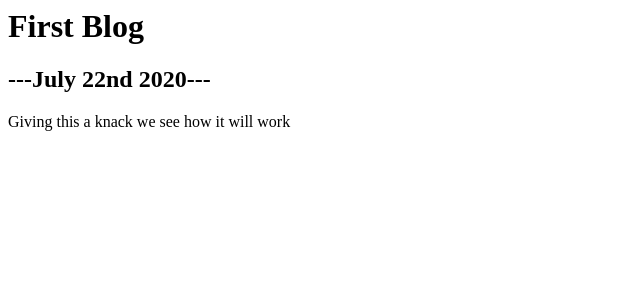
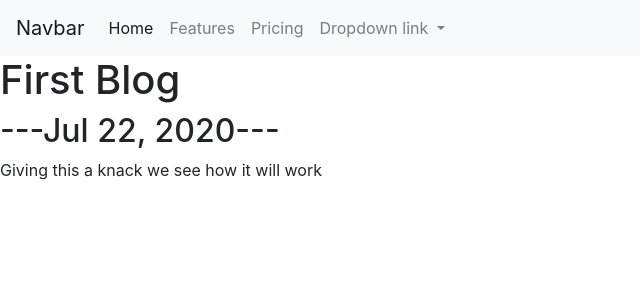
Before and after one commit to OkothOuko/django_profile, a Django app: page /blog/1/ in a window 1280 px wide. Shown: the top 300 px of the page, without its empty margins (0-640 px from the left). Run offline with Django 3.2, Linux system fonts and the light colour scheme; data comes from the database, SQL or seed files in the repository; some libraries are stand-ins or nearby versions.

Commit message:
setup done

```diff
--- a/profile/blog/templates/blog/detail.html
+++ b/profile/blog/templates/blog/detail.html
@@ -1,5 +1,11 @@
+{% extends 'portfolio/base.html' %}
+
+{% block content %}
+
 <h1>{{ blog.title }}</h1>
 
-<h2>---{{ blog.date|date:'F jS Y' }}---</h2>
+<h2>---{{ blog.date|date:"M d, Y" }}---</h2>
 
 {{ blog.description|safe }}
+
+{% endblock %}
--- /dev/null
+++ b/profile/portfolio/templates/portfolio/base.html
@@ -0,0 +1,52 @@
+<!doctype html>
+<html lang="en">
+  <head>
+    <!-- Required meta tags -->
+    <meta charset="utf-8">
+    <meta name="viewport" content="width=device-width, initial-scale=1, shrink-to-fit=no">
+
+    <!-- Bootstrap CSS -->
+    <link rel="stylesheet" href="https://stackpath.bootstrapcdn.com/bootstrap/4.5.0/css/bootstrap.min.css" integrity="sha384-9aIt2nRpC12Uk9gS9baDl411NQApFmC26EwAOH8WgZl5MYYxFfc+NcPb1dKGj7Sk" crossorigin="anonymous">
+
+    <title>Hello, world!</title>
+  </head>
+  <body>
+    <!--Navbars-->
+    <nav class="navbar navbar-expand-lg navbar-light bg-light">
+  <a class="navbar-brand" href="#">Navbar</a>
+  <button class="navbar-toggler" type="button" data-toggle="collapse" data-target="#navbarNavDropdown" aria-controls="navbarNavDropdown" aria-expanded="false" aria-label="Toggle navigation">
+    <span class="navbar-toggler-icon"></span>
+  </button>
+  <div class="collapse navbar-collapse" id="navbarNavDropdown">
+    <ul class="navbar-nav">
+      <li class="nav-item active">
+        <a class="nav-link" href="#">Home <span class="sr-only">(current)</span></a>
+      </li>
+      <li class="nav-item">
+        <a class="nav-link" href="#">Features</a>
+      </li>
+      <li class="nav-item">
+        <a class="nav-link" href="#">Pricing</a>
+      </li>
+      <li class="nav-item dropdown">
+        <a class="nav-link dropdown-toggle" href="#" id="navbarDropdownMenuLink" role="button" data-toggle="dropdown" aria-haspopup="true" aria-expanded="false">
+          Dropdown link
+        </a>
+        <div class="dropdown-menu" aria-labelledby="navbarDropdownMenuLink">
+          <a class="dropdown-item" href="#">Action</a>
+          <a class="dropdown-item" href="#">Another action</a>
+          <a class="dropdown-item" href="#">Something else here</a>
+        </div>
+      </li>
+    </ul>
+  </div>
+</nav>
+
+{% block content %}{% endblock %}
+    <!-- Optional JavaScript -->
+    <!-- jQuery first, then Popper.js, then Bootstrap JS -->
+    <script src="https://code.jquery.com/jquery-3.5.1.slim.min.js" integrity="sha384-DfXdz2htPH0lsSSs5nCTpuj/zy4C+OGpamoFVy38MVBnE+IbbVYUew+OrCXaRkfj" crossorigin="anonymous"></script>
+    <script src="https://cdn.jsdelivr.net/npm/popper.js@1.16.0/dist/umd/popper.min.js" integrity="sha384-Q6E9RHvbIyZFJoft+2mJbHaEWldlvI9IOYy5n3zV9zzTtmI3UksdQRVvoxMfooAo" crossorigin="anonymous"></script>
+    <script src="https://stackpath.bootstrapcdn.com/bootstrap/4.5.0/js/bootstrap.min.js" integrity="sha384-OgVRvuATP1z7JjHLkuOU7Xw704+h835Lr+6QL9UvYjZE3Ipu6Tp75j7Bh/kR0JKI" crossorigin="anonymous"></script>
+  </body>
+</html>
--- a/profile/portfolio/templates/portfolio/home.html
+++ b/profile/portfolio/templates/portfolio/home.html
@@ -1,3 +1,7 @@
+{% extends 'portfolio/base.html' %}
+
+{% block content %}
+
     <h1>Django Portfolio</h1>
 
     {% load static %}
@@ -20,3 +24,5 @@
     {% endif %}
 
     {% endfor %}
+
+{% endblock %}
```
Also changed, not shown: profile/blog/templates/blog/all_blogs.html (+6 -1 lines). Lines whose indentation alone changed are shown as unchanged.
